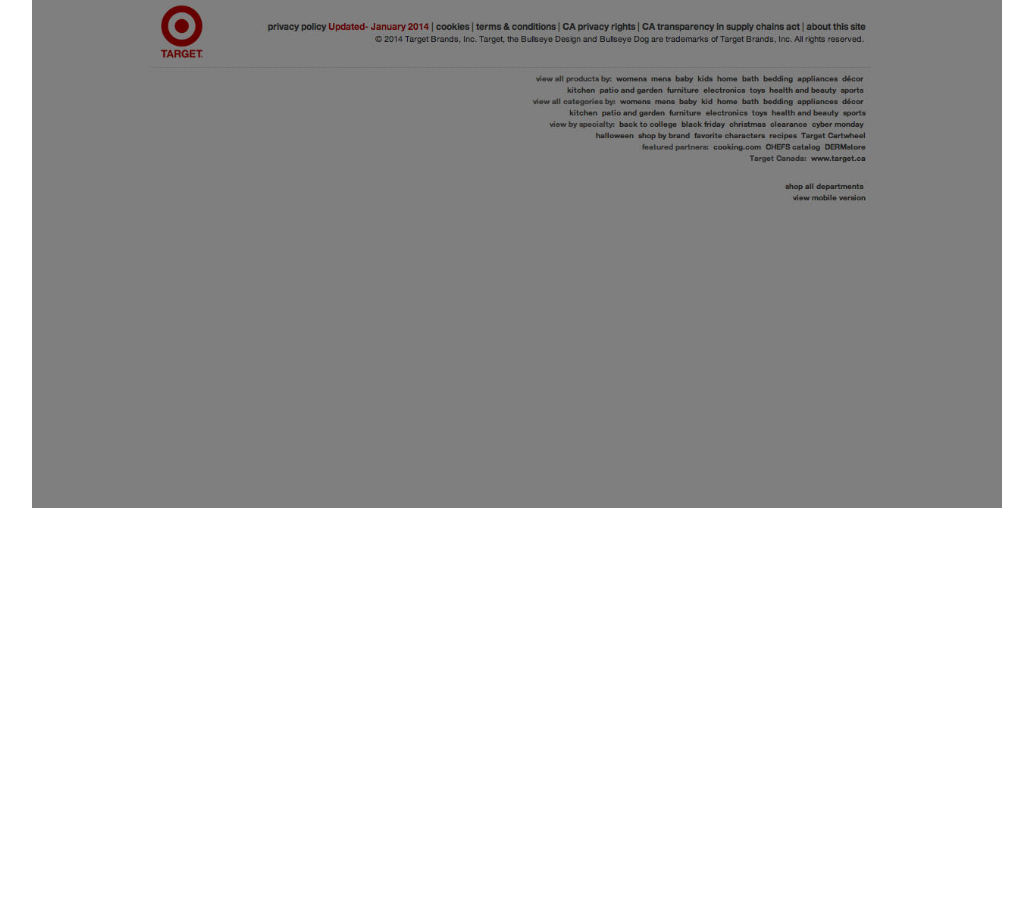
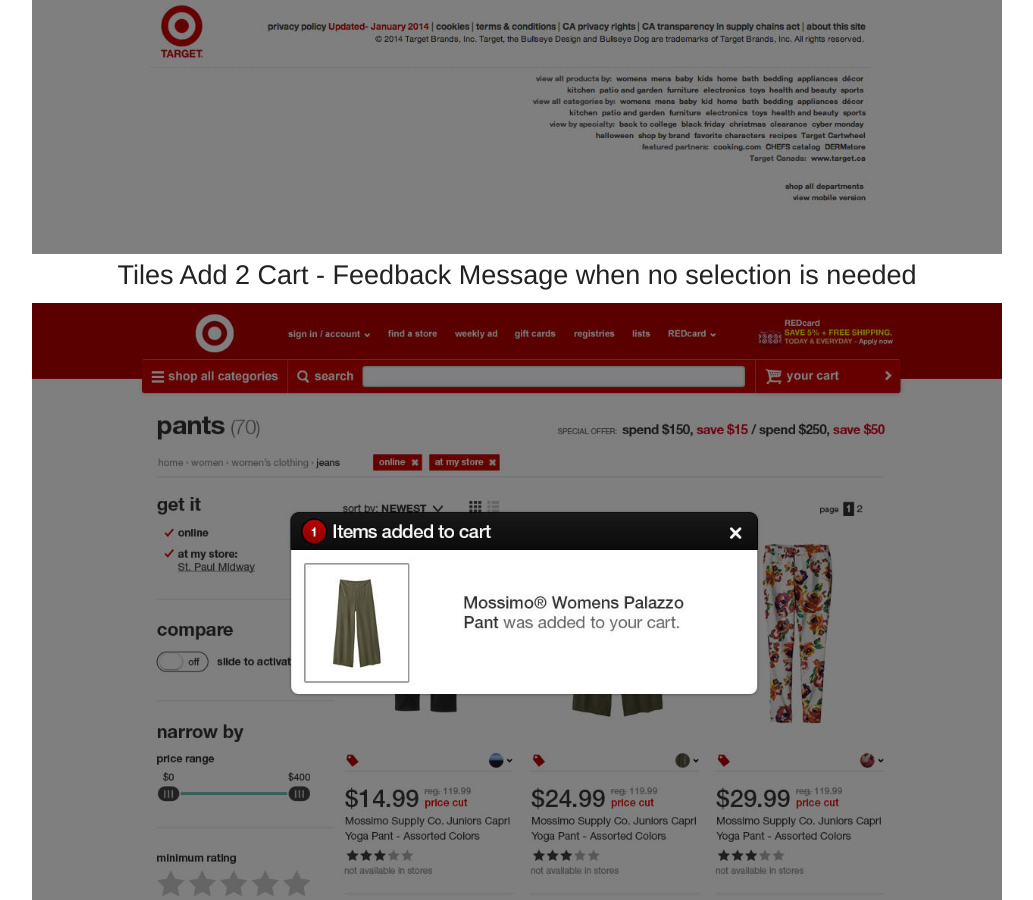
Before and after one commit to julianomoreira/pages, a Jekyll site: the page built from tiles-add2cart.html, in a window 1280 px wide and 900 px high, scrolled down 3380 px. Shown: the whole window, without its empty margins (123-1156 px from the left). Built offline with Jekyll 4.4.1, drawn with Linux system fonts in a browser that asks for light colours; Markdown is read by kramdown in place of the engine named in the settings; before the commit the page ends 3888 px from its top, so only the background shows below that.

Commit message:
added new screenshots

```diff
--- a/tiles-add2cart.html
+++ b/tiles-add2cart.html
@@ -24,3 +24,10 @@
 	    <img src="{{ site.baseurl }}/mockup-files/plp-tiles-minimal-add2cart-selected.jpg" alt="" />
 	  </div>
 	</div>
+
+	<div class="row">
+	  <div class="large-12 columns">
+	    <h3 class="text-center">Tiles Add 2 Cart - Feedback Message when no selection is needed</h3>
+	    <img src="{{ site.baseurl }}/mockup-files/plp-tiles-add2cart-feedbackmessage.jpg" alt="" />
+	  </div>
+	</div>
```
Also changed, not shown: mockup-files/plp-tiles-add2cart-feedbackmessage.jpg, mockup-files/plp-tiles-add2cart-nonselected.jpg, mockup-files/plp-tiles-maximal-hover-state-noselection.jpg, mockup-files/plp-tiles-maximal-hover-state.jpg, mockup-files/plp-tiles-maximal-normal-state.jpg, mockup-files/plp-tiles-minimal-add2cart-selected.jpg, mockup-files/plp-tiles-minimal-hover-state.jpg, mockup-files/plp-tiles-minimal-normal-state.jpg.
